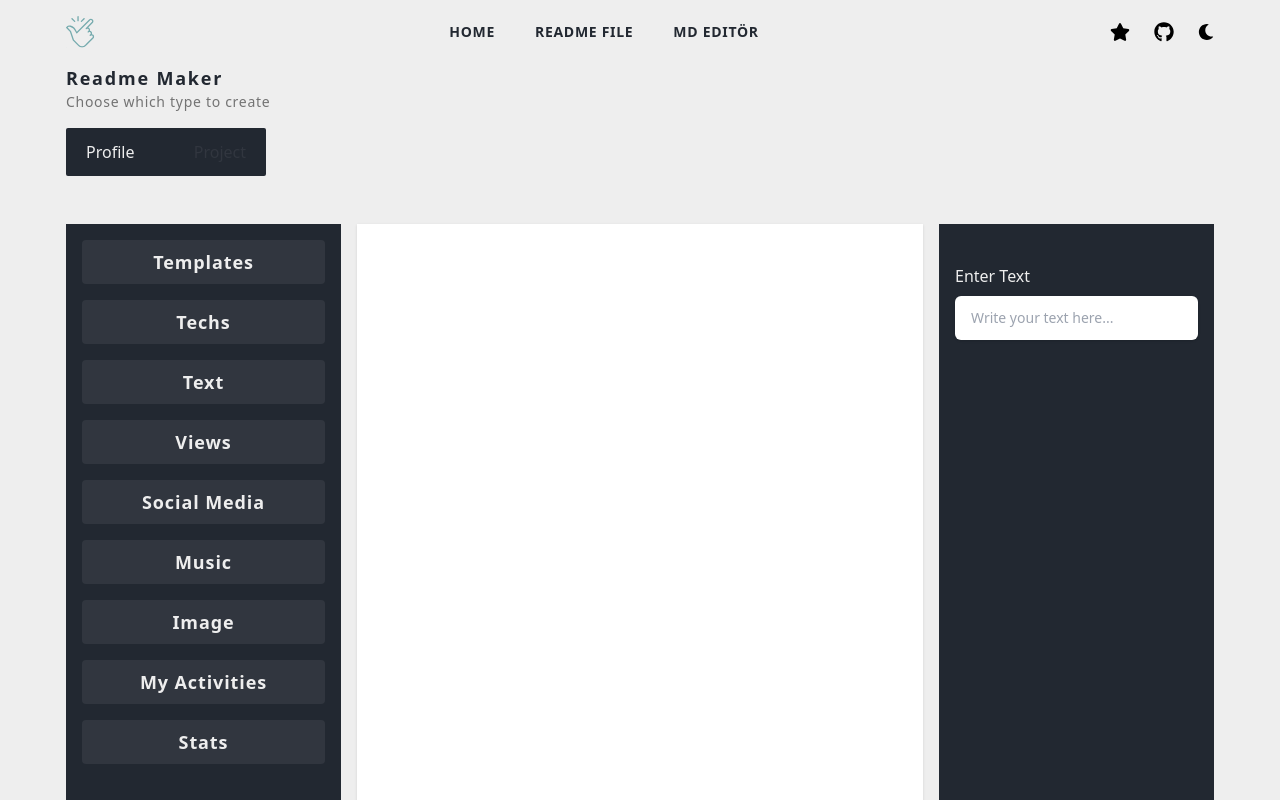
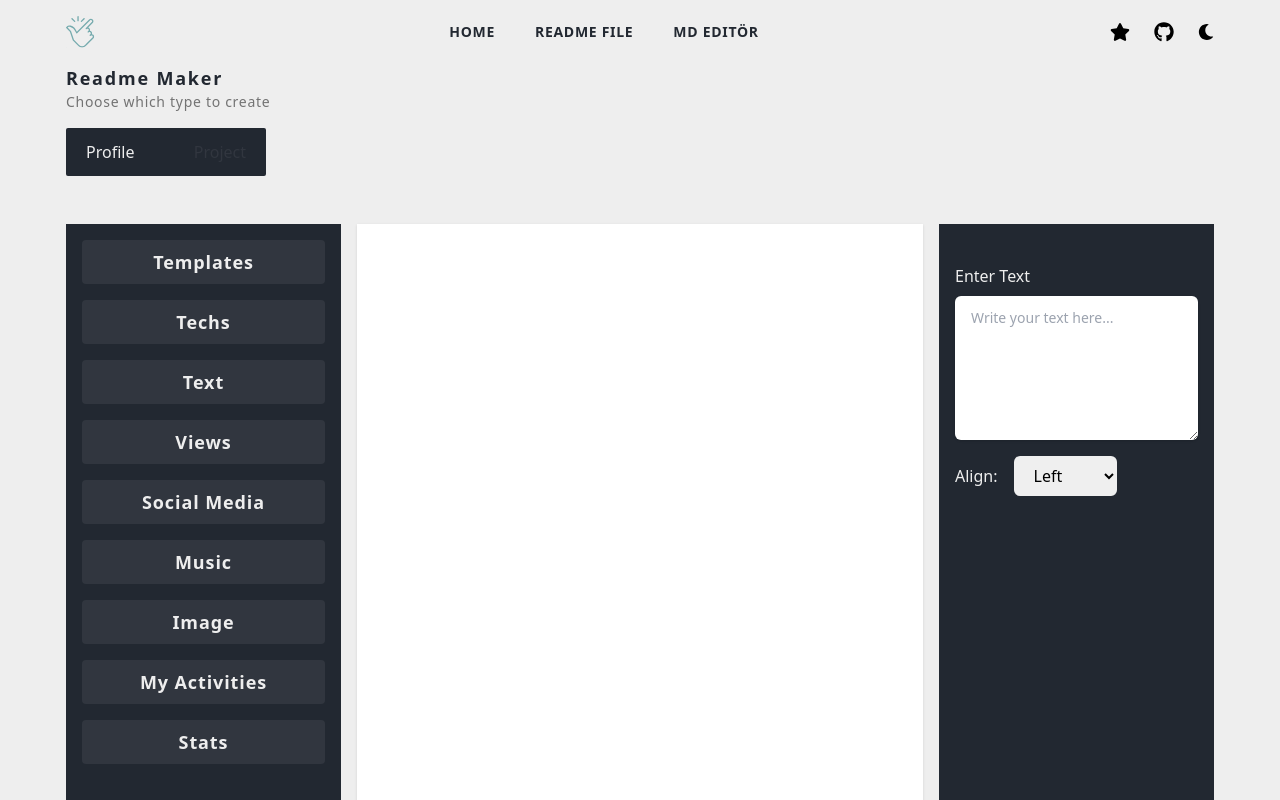
Before and after one commit to poyrazavsever/readme-maker, a Next.js app: page /readmemaker in a window 1280 px wide. Both pictures are taken after a click on the button "Text". Shown: the top 800 px of the page. Built offline with nearby package versions, Linux system fonts and the light colour scheme.

Commit message:
feat: text customization done

```diff
--- a/components/ReadmeMaker/ProfileCustomization/TextCustomization.jsx
+++ b/components/ReadmeMaker/ProfileCustomization/TextCustomization.jsx
@@ -1,9 +1,19 @@
-import React from 'react';
+import React, { useState } from 'react';
 
 function TextCustomization({ setText }) {
-    const handleChange = (e) => {
+    const [align, setAlign] = useState('left');
+
+    const handleTextChange = (e) => {
         const newText = e.target.value;
-        setText(newText);  // Direkt metni gönderiyoruz
+        const markdownText = `<p align="${align}">${newText}</p>`;
+        setText(markdownText);  // Markdown formatında metni kaydediyoruz
+    };
+
+    const handleAlignChange = (e) => {
+        setAlign(e.target.value);
+        const inputText = document.getElementById('customText').value;
+        const markdownText = `<p align="${e.target.value}">${inputText}</p>`;
+        setText(markdownText);  // Hizalamayı güncelleyip kaydediyoruz
     };
 
     return (
@@ -11,13 +21,24 @@ function TextCustomization({ setText }) {
             <label htmlFor="customText" className="block font-medium text-primary dark:text-fourth">
                 Enter Text
             </label>
-            <input
+            <textarea
                 id="customText"
-                onChange={handleChange}
+                onChange={handleTextChange}
                 placeholder="Write your text here..."
                 rows="6"
                 className="mt-2 py-3 px-4 block w-full rounded-md sm:text-sm focus:outline-none dark:bg-fourth shadow dark:text-primary"
             />
+            <div className="flex items-center mt-4 space-x-4">
+                <label className="block font-medium text-primary dark:text-fourth">Align:</label>
+                <select
+                    value={align}
+                    onChange={handleAlignChange}
+                    className="block py-2 px-4 rounded-md dark:bg-fourth dark:text-primary">
+                    <option value="left">Left</option>
+                    <option value="center">Center</option>
+                    <option value="right">Right</option>
+                </select>
+            </div>
         </div>
     );
 }
```
